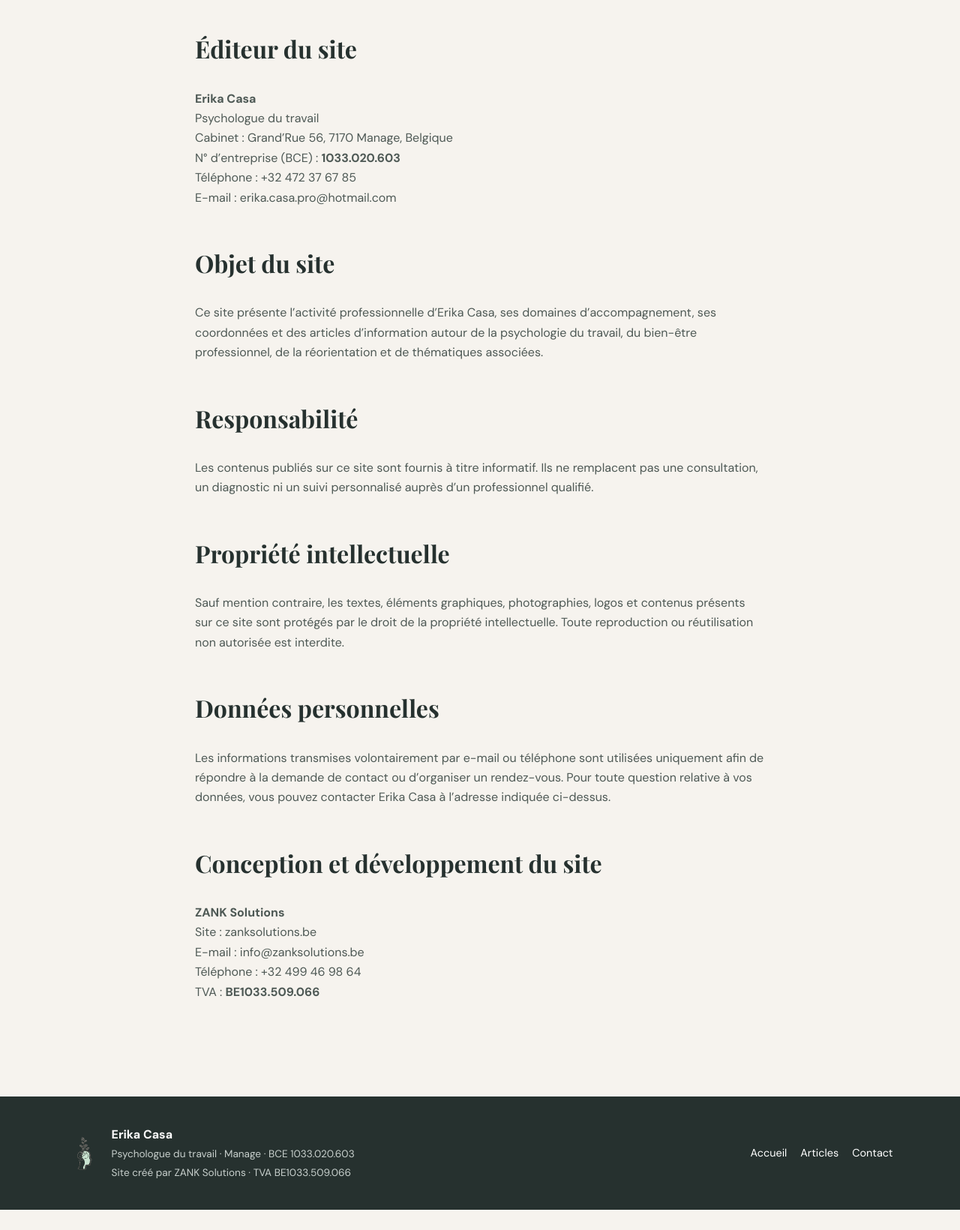
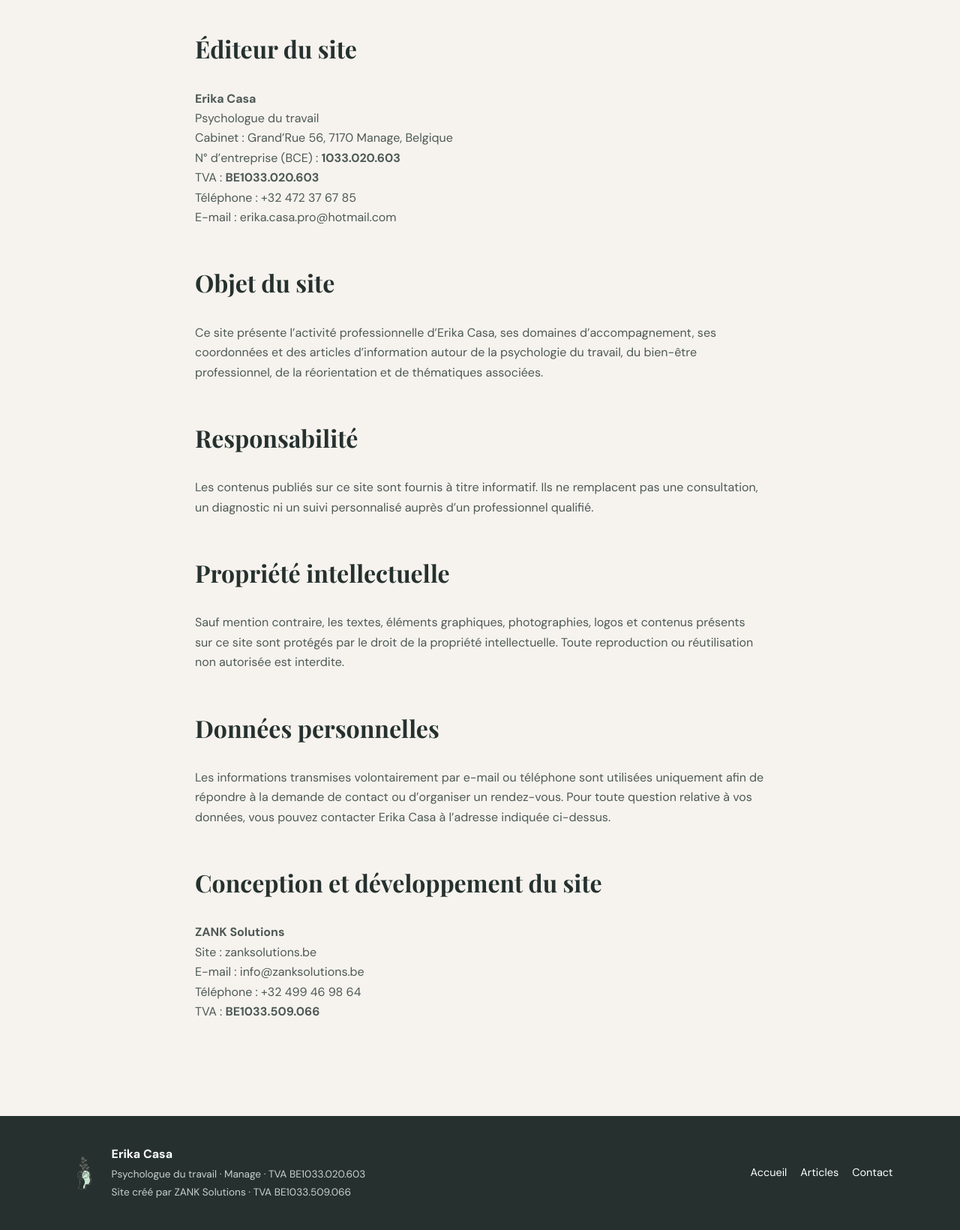
Before and after one commit to zanksolutions-hash/Erika, a plain HTML site: page mentions-legales.html in a window 1280 px wide. Shown: the part 333-1973 px from the top of the page at 75% size. Before the commit the page ends 1946 px from the top, so only its background shows below. Drawn offline with nearby package versions, Linux system fonts and the light colour scheme.

Commit message:
Confirm Erika Casa VAT number

```diff
--- a/mentions-legales.html
+++ b/mentions-legales.html
@@ -22,7 +22,7 @@
     <h1>Mentions légales</h1>
     <div class="article-body">
       <h2>Éditeur du site</h2>
-      <p><strong>Erika Casa</strong><br>Psychologue du travail<br>Cabinet : Grand’Rue 56, 7170 Manage, Belgique<br>N° d’entreprise (BCE) : <strong>1033.020.603</strong><br>Téléphone : <a href="tel:+32472376785">+32 472 37 67 85</a><br>E-mail : <a href="mailto:erika.casa.pro@hotmail.com">erika.casa.pro@hotmail.com</a></p>
+      <p><strong>Erika Casa</strong><br>Psychologue du travail<br>Cabinet : Grand’Rue 56, 7170 Manage, Belgique<br>N° d’entreprise (BCE) : <strong>1033.020.603</strong><br>TVA : <strong>BE1033.020.603</strong><br>Téléphone : <a href="tel:+32472376785">+32 472 37 67 85</a><br>E-mail : <a href="mailto:erika.casa.pro@hotmail.com">erika.casa.pro@hotmail.com</a></p>
 
       <h2>Objet du site</h2>
       <p>Ce site présente l’activité professionnelle d’Erika Casa, ses domaines d’accompagnement, ses coordonnées et des articles d’information autour de la psychologie du travail, du bien-être professionnel, de la réorientation et de thématiques associées.</p>
@@ -42,7 +42,7 @@
   </main>
 
   <footer>
-    <div class="footer-brand"><img src="assets/logo-psychologie-transparent.png" alt=""><div><strong>Erika Casa</strong><p>Psychologue du travail · Manage · BCE 1033.020.603</p><p>Site créé par <a href="https://zanksolutions.be" target="_blank" rel="noopener">ZANK Solutions</a> · TVA BE1033.509.066</p></div></div>
+    <div class="footer-brand"><img src="assets/logo-psychologie-transparent.png" alt=""><div><strong>Erika Casa</strong><p>Psychologue du travail · Manage · TVA BE1033.020.603</p><p>Site créé par <a href="https://zanksolutions.be" target="_blank" rel="noopener">ZANK Solutions</a> · TVA BE1033.509.066</p></div></div>
     <div class="footer-links"><a href="index.html">Accueil</a><a href="articles.html">Articles</a><a href="index.html#contact">Contact</a></div>
   </footer>
 </body>
```
